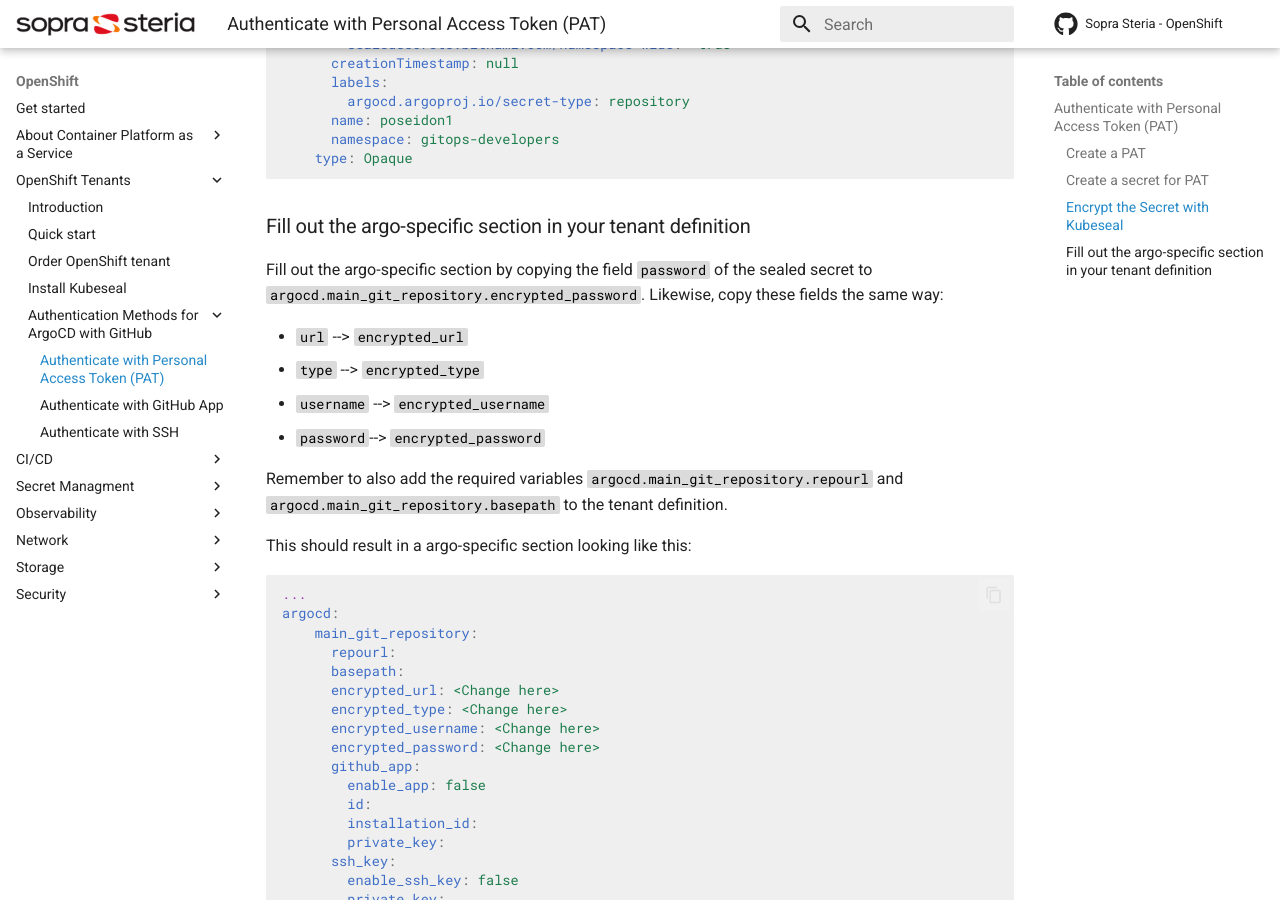
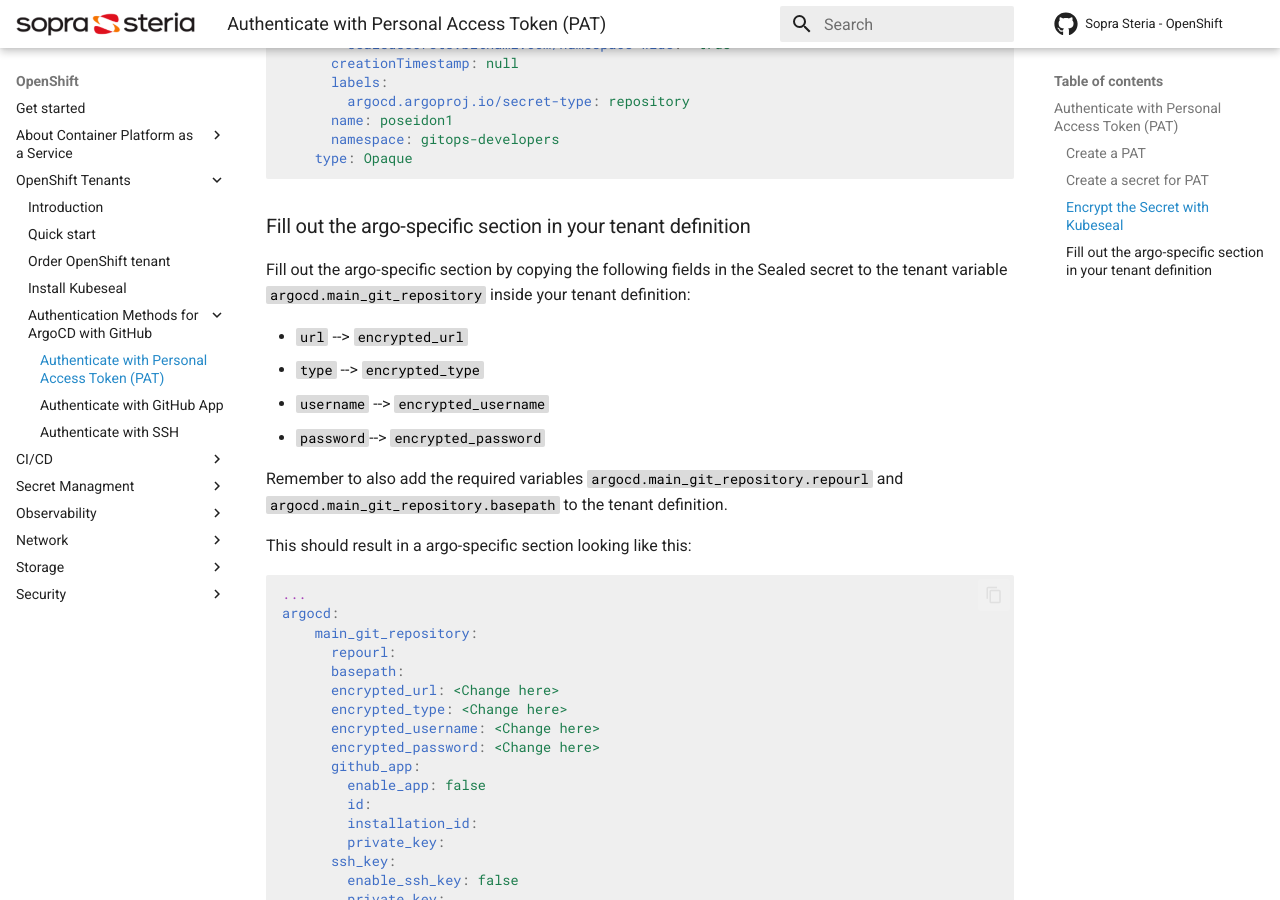
Before and after one commit to Sopra-Steria-Norge-Kubernetes/OpenShift, an MkDocs documentation site: the page built from docs/OpenShift Tenants/Authentication Methods for ArgoCD with GitHub/authenticate-with-personal-access-token.md, in a window 1280 px wide and 900 px high, scrolled down 7664 px. Built offline with MkDocs 1.6.1 and Material for MkDocs 9.7.7, drawn with Linux system fonts in a browser that asks for light colours; comment, search, counter and statistics services are not loaded.

Commit message:
fixed incorrect statements

```diff
--- a/docs/OpenShift Tenants/Authentication Methods for ArgoCD with GitHub/authenticate-with-personal-access-token.md
+++ b/docs/OpenShift Tenants/Authentication Methods for ArgoCD with GitHub/authenticate-with-personal-access-token.md
@@ -108,7 +108,7 @@
 
 ### Fill out the argo-specific section in your tenant definition
 
-Fill out the argo-specific section by copying the field `password` of the sealed secret to `argocd.main_git_repository.encrypted_password`. Likewise, copy these fields the same way:
+Fill out the argo-specific section by copying the following fields in the Sealed secret to the tenant variable `argocd.main_git_repository` inside your tenant definition:
 
 * `url` --> `encrypted_url`
 * `type` --> `encrypted_type`
```
Also changed, not shown: docs/OpenShift Tenants/Authentication Methods for ArgoCD with GitHub/authenticate-with-github-app.md (+1 -1 lines), docs/OpenShift Tenants/Authentication Methods for ArgoCD with GitHub/authenticate-with-ssh.md (+1 -1 lines).
